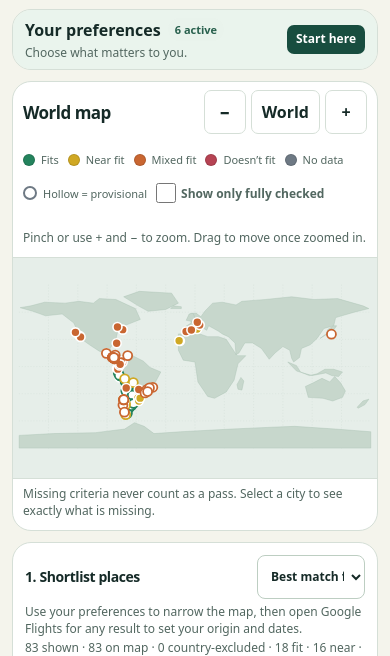
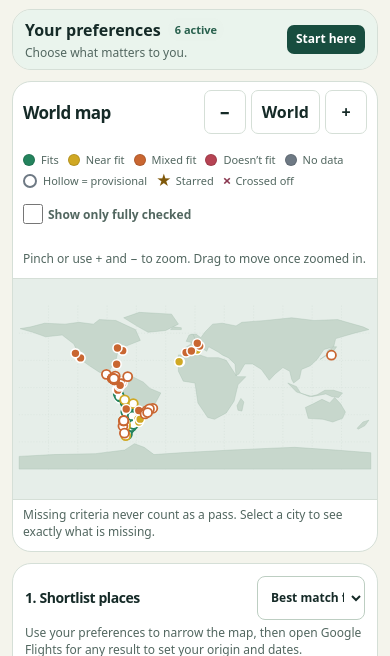
Before and after one commit to ikoskela/wherenow-web, a plain HTML site: page index.html in a window 390 px wide. Shown: the part 188-844 px from the top of the page. Drawn offline with Linux system fonts and the light colour scheme.

Commit message:
Add persistent star and cross-off marks to atlas cities

```diff
--- a/index.html
+++ b/index.html
@@ -30,6 +30,7 @@ main{max-width:1460px;margin:auto;padding:27px 28px 32px}.hero{display:flex;alig
 @media(max-width:480px){.flight-step .row{flex-wrap:wrap}.flight-step .row label{flex-basis:42%}}
 .rent-screen:empty{display:none}.rent-screen{margin:7px 0;padding:8px 10px;border:1px solid #c8d8cd;border-radius:8px;background:#f2f7f3;font-size:12px;color:#314b3f}.rent-screen p{margin:4px 0}.rent-screen .action{min-height:36px;margin-top:4px}
 .flight-card{display:block;margin:3px 0 7px 9px;font-size:.82rem;text-underline-offset:2px}
+.detail-heading{display:flex;justify-content:space-between;align-items:flex-start;gap:8px 16px;flex-wrap:wrap}.detail-heading h2{min-width:0;overflow-wrap:anywhere}.mark-controls{display:flex;gap:8px;flex-wrap:wrap;margin-left:auto}.mark-controls button{min-height:44px}.mark-controls button[aria-pressed=true],.city .personal-mark{background:#fff3d1;border-color:#b88019;color:#553b08}.mark-controls #mark-crossed[aria-pressed=true],.city .personal-mark.crossed{background:#f4eaec;border-color:#ac6a79;color:#682c3c}.city .personal-mark{display:inline-block;border:1px solid;padding:1px 6px;border-radius:5px;margin:4px 0 0;font-size:11px;font-weight:750}.mark-key{display:inline-flex;gap:4px;align-items:center}.mark-key b{font-size:15px;line-height:1}.mark-key.star b{color:#80590b}.mark-key.cross b{color:#8a3850}.marker-symbol,.marker-symbol *{pointer-events:none}.marker-symbol.star{fill:#ffd472;stroke:#452e08;stroke-width:1}.marker-symbol.crossed{fill:none;stroke:#66263a;stroke-width:2;stroke-linecap:round;paint-order:stroke}.marker.has-mark:not(.provisional):not(.neutral){stroke:var(--mark-color);stroke-width:2}.marker.has-mark{fill:#fff9ee}
 </style>
 </head>
 <body>
@@ -46,7 +47,7 @@ main{max-width:1460px;margin:auto;padding:27px 28px 32px}.hero{display:flex;alig
 <div class="reset"><small>Blank means no limit.</small><div class="filter-actions"><button id="reset" type="button" class="action">Reset filters</button><button id="updateMap" type="button" class="action">Update map</button></div></div>
 </form></details></aside>
 
-<div class="panel"><div class="mapbar"><h2>World map</h2><div class="maptools"><button id="zoomout" type="button" aria-label="Zoom out">−</button><button id="world" type="button" aria-label="Reset world map">World</button><button id="zoomin" type="button" aria-label="Zoom in">+</button></div></div><div class="legend" aria-label="Map key"><span class="status green">Fits</span><span class="status yellow">Near fit</span><span class="status orange">Mixed fit</span><span class="status red">Doesn’t fit</span><span class="status gray">No data</span><span class="status gray outline">Hollow = provisional</span><label class="complete"><input id="onlyComplete" type="checkbox">Show only fully checked</label></div><p class="criteria-note">Pinch or use + and − to zoom. Drag to move once zoomed in.</p><div class="mapframe"><svg id="map" viewBox="0 0 1000 490" role="group" aria-label="Color-coded world map of destinations"></svg></div><p class="criteria-note">Missing criteria never count as a pass. Select a city to see exactly what is missing.</p></div>
+<div class="panel"><div class="mapbar"><h2>World map</h2><div class="maptools"><button id="zoomout" type="button" aria-label="Zoom out">−</button><button id="world" type="button" aria-label="Reset world map">World</button><button id="zoomin" type="button" aria-label="Zoom in">+</button></div></div><div class="legend" aria-label="Map key"><span class="status green">Fits</span><span class="status yellow">Near fit</span><span class="status orange">Mixed fit</span><span class="status red">Doesn’t fit</span><span class="status gray">No data</span><span class="status gray outline">Hollow = provisional</span><span class="mark-key star"><b aria-hidden="true">★</b><span>Starred</span></span><span class="mark-key cross"><b aria-hidden="true">×</b><span>Crossed off</span></span><label class="complete"><input id="onlyComplete" type="checkbox">Show only fully checked</label></div><p class="criteria-note">Pinch or use + and − to zoom. Drag to move once zoomed in.</p><div class="mapframe"><svg id="map" viewBox="0 0 1000 490" role="group" aria-label="Color-coded world map of destinations"></svg></div><p class="criteria-note">Missing criteria never count as a pass. Select a city to see exactly what is missing.</p></div>
 <div id="detail" class="panel detail" aria-live="polite"></div>
 <section class="panel results" id="results"><div class="resulthead"><h2 class="find-title">1. Shortlist places</h2><div class="results-tools"><label><select id="sort" aria-label="Sort results"><option value="match">Best match first</option><option value="az">City A–Z</option></select></label></div></div><p class="step-one">Use your preferences to narrow the map, then open Google Flights for any result to set your origin and dates.</p><p id="counts" class="counts" aria-live="polite">Loading destinations…</p><div id="airScreen" class="rent-screen" aria-live="polite"></div><div id="rentScreen" class="rent-screen" aria-live="polite"></div><ol class="cards" id="cities"></ol></section>
 <details class="data"><summary>How the colors and data work</summary><p>Green: all checked criteria fit. Yellow: at least one is just outside a limit, with no clear miss. Orange: at least one fit or near fit and one clear miss. Red: all checked criteria clearly miss. Hollow pins are provisional: one or more active criteria are missing. A solid gray pin means none could be checked. With no active criteria, pins have a neutral gray outline. Near allowances: 10% for cost and rain; 2 °C for temperature; 1 hour for time zone.</p><p>Social and mosquito ratings are coarse, scoped to their stated sources where available, and never guessed from city population or climate. Unavailable observations remain unknown. Flight search opens Google Flights. WhereNow does not check prices or use them to rank destinations.</p><p id="sources"></p><p><a href="https://github.com/ikoskela/wherenow-web/blob/main/CLIMATE-DATA-SOURCES.md" target="_blank" rel="noopener noreferrer">Climate data sources</a></p></details>
@@ -81,6 +82,7 @@ Object.assign(bilingual, {
 });
 let lang=read('wherenow-language-v1','en')==='es'?'es':'en', dataRaw=null, loadError=false;
 Object.assign(bilingual,{'Choose what matters to you.':'Elige qué te importa.','Start here':'Empieza aquí','Hide filters':'Ocultar filtros','Update map':'Actualizar mapa'});
+Object.assign(bilingual,{'Star':'Guardar con estrella','Cross off':'Descartar','Starred':'Con estrella','Crossed off':'Descartado','Personal city marks':'Marcas personales'});
 const tr=s=>lang==='es'?(bilingual[s]??s):s;
 const states={green:'Fits',yellow:'Near fit',orange:'Mixed fit',red:'Doesn’t fit',gray:'Not scored'};
 Object.assign(bilingual,{"Use your preferences to narrow the map, then open Google Flights for any result to set your origin and dates.": "Filtra el mapa y abre Google Flights en cualquier resultado para elegir el origen y las fechas.", "Flight search opens Google Flights. WhereNow does not check prices or use them to rank destinations.": "Los enlaces abren Google Flights. WhereNow no consulta precios ni los usa para ordenar destinos."});
@@ -103,6 +105,15 @@ $('onlyComplete').checked=read('wherenow-complete-v1',false)===true;
 $('airUnknown').checked=read('wherenow-air-unknown-v1',false)===true;
 $('airUnknown').onchange=()=>save('wherenow-air-unknown-v1',$('airUnknown').checked);
 function setCompleteness(){save('wherenow-complete-v1',$('onlyComplete').checked);render();}$('onlyComplete').onchange=setCompleteness;
+const markKey='wherenow-city-marks-v1',rawMarks=read(markKey,{});
+const marks=new Map(Object.entries(rawMarks&&typeof rawMarks==='object'?rawMarks:{}).filter(([,v])=>v==='star'||v==='crossed'));
+const markLabel=v=>v==='star'?'Starred':'Crossed off';
+const markGlyph=v=>v==='star'?'★':'×';
+const markPriority=v=>v==='star'?0:v==='crossed'?2:1;
+function toggleCityMark(id,value){
+ if(marks.get(id)===value)marks.delete(id);else marks.set(id,value);
+ save(markKey,Object.fromEntries(marks));render();$('mark-'+value)?.focus({preventScroll:true});
+}
 const overrides=read('wherenow-overrides-v1',{});let locs=[],selected=null,viewport=[0,0,1000,490],mapPoints=[],mapDrawn=false;
 function defaultMonth(){const d=new Date();return d.getFullYear()+'-'+String(d.getMonth()+1).padStart(2,'0')}
 const zoneNames=[["America/Los_Angeles","Pacific Time"],["America/Denver","Mountain Time"],["America/Phoenix","Arizona (no daylight saving)"],["America/Chicago","Central Time"],["America/New_York","Eastern Time"],["America/Anchorage","Alaska"],["Pacific/Honolulu","Hawaii"],["America/Halifax","Atlantic Canada"],["America/Mexico_City","Mexico City"],["America/Bogota","Bogotá"],["America/Lima","Lima"],["America/La_Paz","La Paz"],["America/Asuncion","Asunción"],["America/Santiago","Santiago"],["America/Argentina/Buenos_Aires","Buenos Aires"],["America/Sao_Paulo","São Paulo"],["Atlantic/Azores","Azores"],["Europe/London","London"],["Europe/Paris","Central Europe (Paris, Berlin)"],["Europe/Athens","Eastern Europe (Athens)"],["Africa/Casablanca","Casablanca"],["Africa/Johannesburg","Johannesburg"],["Africa/Nairobi","Nairobi"],["Asia/Dubai","Dubai"],["Asia/Kolkata","India"],["Asia/Bangkok","Bangkok"],["Asia/Singapore","Singapore"],["Asia/Hong_Kong","Hong Kong"],["Asia/Tokyo","Tokyo"],["Australia/Perth","Perth"],["Australia/Sydney","Sydney"],["Pacific/Auckland","Auckland"]];
@@ -224,7 +235,7 @@ const outlines=[
 [[-9,51],[-6,58],[-2,59],[1,51],[-4,50]],[[-25,64],[-22,67],[-14,66],[-14,64]], [[-180,-76],[-145,-74],[-102,-73],[-72,-69],[-62,-62],[-52,-66],[-42,-74],[-15,-72],[37,-69],[78,-67],[102,-66],[144,-69],[180,-72],[180,-90],[-180,-90]]
 ];
 function mapInit(){if(mapDrawn)return;mapDrawn=true;const m=$('map');for(let la=-60;la<=60;la+=30){const [_,y]=project(0,la);m.append(svg('line',{x1:16,y1:y,x2:984,y2:y,stroke:'#cad9d1','stroke-dasharray':'3 5'}))}for(let lo=-150;lo<=150;lo+=30){const [x]=project(lo,0);m.append(svg('line',{x1:x,y1:16,x2:x,y2:466,stroke:'#cad9d1','stroke-dasharray':'3 5'}))}const bg=svg('g',{id:baseId,'aria-hidden':'true'});outlines.forEach(a=>bg.append(svg('polygon',{points:a.map(([lon,lat])=>project(lon,lat).join(',')).join(' '),fill:'#c7d7cc',stroke:'#a9c1b3','stroke-width':1.15})));m.append(bg);mapPoints=svg('g',{id:'markers'});m.append(mapPoints);}
-function resizeMarkers(){if(!mapPoints?.children)return;const m=$('map'), w=Math.min(m.clientWidth,m.clientHeight/.49)||1000;const scale=viewport[2]/w;for(const dot of mapPoints.children){const px=dot.classList.contains('marker-halo')?10:dot.classList.contains('selected')?6.5:4.5;dot.setAttribute('r',String(px*scale));}}
+function resizeMarkers(){if(!mapPoints?.children)return;const m=$('map'), w=Math.min(m.clientWidth,m.clientHeight/.49)||1000;const scale=viewport[2]/w;for(const dot of mapPoints.children){if(dot.classList.contains('marker-symbol')){dot.setAttribute('transform','translate('+dot.dataset.x+' '+dot.dataset.y+') scale('+scale+')');continue;}const px=dot.classList.contains('has-mark')?(dot.classList.contains('selected')?8:6.5):dot.classList.contains('marker-halo')?10:dot.classList.contains('selected')?6.5:4.5;dot.setAttribute('r',String(px*scale));}}
 if(typeof ResizeObserver==='function')new ResizeObserver(resizeMarkers).observe($('map'));else window.addEventListener('resize',resizeMarkers);
 function setView(next){viewport=next;$('map').setAttribute('viewBox',next.join(' '));resizeMarkers();}
 function scaleView(factor){const [x,y,w,h]=viewport, nw=Math.min(1000,Math.max(8,w*factor)),nh=nw*.49;setView([Math.min(1000-nw,Math.max(0,x+(w-nw)/2)),Math.min(490-nh,Math.max(0,y+(h-nh)/2)),nw,nh]);}
@@ -248,7 +259,17 @@ gestureMap.addEventListener('dblclick',e=>{e.preventDefault();const f=mapFractio
 
 function fitLabel(a){const base=tr(a.neutral?'No limits':a.color==='gray'?'No data':states[a.color]);return a.provisional?tr('Provisional')+' · '+base:base;}
 function fitClass(a){return 'status '+a.color+(a.provisional?' provisional':a.neutral?' neutral':'');}
-function details(a){const out=$('detail');out.replaceChildren();if(!a)return;const {x}=a;const head=make('h2',x.city+' · '+x.country);head.id='selected-city';out.append(head);out.append(make('span',fitLabel(a),fitClass(a)));
+function markerSymbol(mark,cx,cy){
+ if(!mark)return null;
+ return svg('path',{d:mark==='star'?'M0 -4.7 L1.4 -1.5 L4.7 -1.4 L2.2 .8 L2.9 4.1 L0 2.4 L-2.9 4.1 L-2.2 .8 L-4.7 -1.4 L-1.4 -1.5 Z':'M-3.2 -3.2 L3.2 3.2 M3.2 -3.2 L-3.2 3.2','data-x':cx,'data-y':cy,class:'marker-symbol '+mark,'aria-hidden':'true'});
+}
+function details(a){const out=$('detail');out.replaceChildren();if(!a)return;const {x}=a;const head=make('h2',x.city+' · '+x.country);head.id='selected-city';const header=make('div',undefined,'detail-heading'),controls=make('div',undefined,'mark-controls');controls.setAttribute('role','group');controls.setAttribute('aria-label',tr('Personal city marks'));
+for(const [mark,caption] of [['star','Star'],['crossed','Cross off']]){
+ const button=make('button',undefined,'action');button.type='button';button.id='mark-'+mark;
+ button.setAttribute('aria-pressed',String(marks.get(x.id)===mark));const glyph=make('span',markGlyph(mark));glyph.setAttribute('aria-hidden','true');
+ button.append(glyph,document.createTextNode(' '+tr(caption)));button.onclick=()=>toggleCityMark(x.id,mark);controls.append(button);
+}
+header.append(head,controls);out.append(header);out.append(make('span',fitLabel(a),fitClass(a)));
 const [,mo]=bounds();const [,currentMonth]=bounds();const high=num(x.months?.[currentMonth]?.highC);const known=[timeLabel(x,a.d)||null,high===null?null:(lang==='es'?'Máxima diaria media: ':'Avg daytime high: ')+high+' °C',a.t===null?null:a.t+tr(' °C mean'),a.rain===null?null:a.rain+tr(' mm precipitation'),a.humidity===null?null:(lang==='es'?'Humedad relativa: ':'Relative humidity: ')+a.humidity+'%',a.mos===null?null:tr('Mosquito: ')+tr(level[a.mos]),a.social===null?null:tr('Social scene: ')+tr(socialName[a.social])].filter(Boolean);
 out.append(make('p',monthName(mo)+': '+(known.length?known.join(' · '):tr('No usable observations yet.')),'citymetrics'));
 if(high!==null&&x.highTempSource){
@@ -320,13 +341,13 @@ const total=make('p',totalCap===null?tr('Monthly cost coverage: ')+(totals[0]+to
 if(completeOnly&&(cap!==null||totalCap!==null)){panel.append(make('p','Fully checked is on: it hides places missing any active criterion.'));const b=make('button','Include places with missing data','action');b.type='button';b.onclick=()=>{$('onlyComplete').checked=false;setCompleteness();};panel.append(b);}}
 function render(){
  const excluded=new Set($('exclude').value.split(/[,;\n]+/).map(normalizeCountry).filter(Boolean));const unc=locs.filter(x=>!excluded.has(normalizeCountry(x.country)));const candidates=unc.map(score), completeOnly=$('onlyComplete').checked;const byAirport=$('airKind').value&&airportData?candidates.filter(a=>a.air.status==='fit'||(a.air.status==='unknown'&&$('airUnknown').checked)):candidates;const rows=completeOnly?byAirport.filter(a=>a.missing.length===0):byAirport;drawAirportSummary(candidates);rentBreakdown(byAirport,completeOnly);
- const order={green:0,yellow:1,orange:2,gray:3,red:4};rows.sort((a,b)=>($('sort').value==='az'?0:order[a.color]-order[b.color]||Number(a.provisional)-Number(b.provisional)||b.sum.fit-a.sum.fit)||a.x.city.localeCompare(b.x.city,lang));updateSummary();
+ const order={green:0,yellow:1,orange:2,gray:3,red:4};rows.sort((a,b)=>($('sort').value==='az'?0:markPriority(marks.get(a.x.id))-markPriority(marks.get(b.x.id))||order[a.color]-order[b.color]||Number(a.provisional)-Number(b.provisional)||b.sum.fit-a.sum.fit)||a.x.city.localeCompare(b.x.city,lang));updateSummary();
  const markerNodes=[],cardNodes=[];let activeMarker=null;const totals={green:0,yellow:0,orange:0,red:0,gray:0};let mapped=0,partial=0,neutral=0;
- rows.forEach(a=>{const {x}=a;totals[a.color]++;if(a.provisional)partial++;if(a.neutral)neutral++;const li=make('li'),b=make('button',undefined,'city');b.type='button';b.setAttribute('aria-pressed',String(selected===x.id));b.append(make('strong',x.city),make('small',x.country+(timeLabel(x,a.d)?' · '+timeLabel(x,a.d):'')),make('br'),make('span',fitLabel(a),fitClass(a)));if(a.missing.length)b.append(make('small',tr('Missing: ')+a.missing.join(', '),'missing'));if(a.rent===null&&num($('rent').value)!==null){const context=secondaryRent(x),samples=window.whereNowRentOverlay?.records?.find(v=>v.id===x.id)?.furnishedRentalSamples?.listings;if(context||samples?.length)b.append(make('small',lang==='es'?'Hay referencias de alquiler en la ficha':'Rent references in city details','missing'));}b.onclick=()=>choose(x.id,true,true);li.append(b,flightLink(x,true));cardNodes.push(li);
- if(num(x.lat)!==null&&num(x.lon)!==null){mapped++;const [cx,cy]=project(x.lon,x.lat);const dot=svg('circle',{cx,cy,r:selected===x.id?7:4.6,fill:a.provisional||a.neutral?'#fff':theme[a.color],style:a.provisional||a.neutral?'--marker-outline:'+theme[a.color]:undefined,class:'marker'+(a.provisional?' provisional':a.neutral?' neutral':'')+(selected===x.id?' selected':''),tabindex:'0',role:'button','aria-pressed':String(selected===x.id),'aria-label':x.city+', '+x.country+': '+fitLabel(a)+(a.missing.length?' · '+tr('Missing: ')+a.missing.join(', '):'')});const label=svg('title',{});label.textContent=x.city+' · '+fitLabel(a);dot.append(label);dot.onclick=()=>choose(x.id,true);dot.onkeydown=e=>{if(e.key==='Enter'||e.key===' '){e.preventDefault();choose(x.id,true)}};if(selected===x.id)activeMarker={dot,cx,cy};else markerNodes.push(dot);}
+ rows.forEach(a=>{const {x}=a,mark=marks.get(x.id);totals[a.color]++;if(a.provisional)partial++;if(a.neutral)neutral++;const li=make('li'),b=make('button',undefined,'city');b.type='button';b.setAttribute('aria-pressed',String(selected===x.id));b.append(make('strong',x.city),make('small',x.country+(timeLabel(x,a.d)?' · '+timeLabel(x,a.d):'')),make('br'),make('span',fitLabel(a),fitClass(a)));if(a.missing.length)b.append(make('small',tr('Missing: ')+a.missing.join(', '),'missing'));if(mark)b.append(make('span',markGlyph(mark)+' '+tr(markLabel(mark)),'personal-mark '+mark));if(a.rent===null&&num($('rent').value)!==null){const context=secondaryRent(x),samples=window.whereNowRentOverlay?.records?.find(v=>v.id===x.id)?.furnishedRentalSamples?.listings;if(context||samples?.length)b.append(make('small',lang==='es'?'Hay referencias de alquiler en la ficha':'Rent references in city details','missing'));}b.onclick=()=>choose(x.id,true,true);li.append(b,flightLink(x,true));cardNodes.push(li);
+ if(num(x.lat)!==null&&num(x.lon)!==null){mapped++;const [cx,cy]=project(x.lon,x.lat);const dot=svg('circle',{cx,cy,r:selected===x.id?7:4.6,fill:a.provisional||a.neutral?'#fff':theme[a.color],style:'--marker-outline:'+theme[a.color]+';--mark-color:'+theme[a.color],class:'marker'+(mark?' has-mark':'')+(a.provisional?' provisional':a.neutral?' neutral':'')+(selected===x.id?' selected':''),tabindex:'0',role:'button','aria-pressed':String(selected===x.id),'aria-label':x.city+', '+x.country+': '+fitLabel(a)+(mark?' · '+tr(markLabel(mark)):'')+(a.missing.length?' · '+tr('Missing: ')+a.missing.join(', '):'')});const label=svg('title',{});label.textContent=x.city+' · '+fitLabel(a)+(mark?' · '+tr(markLabel(mark)):'');dot.append(label);dot.onclick=()=>choose(x.id,true);dot.onkeydown=e=>{if(e.key==='Enter'||e.key===' '){e.preventDefault();choose(x.id,true)}};const symbol=markerSymbol(mark,cx,cy);if(selected===x.id)activeMarker={dot,cx,cy,symbol};else{markerNodes.push(dot);if(symbol)markerNodes.push(symbol);}}
  });
  const current=rows.find(a=>a.x.id===selected);if(!current)selected=null;
- if(activeMarker)markerNodes.push(svg('circle',{cx:activeMarker.cx,cy:activeMarker.cy,class:'marker-halo','aria-hidden':'true'}),activeMarker.dot);
+ if(activeMarker)markerNodes.push(svg('circle',{cx:activeMarker.cx,cy:activeMarker.cy,class:'marker-halo','aria-hidden':'true'}),activeMarker.dot,...(activeMarker.symbol?[activeMarker.symbol]:[]));
  mapPoints.replaceChildren(...markerNodes);resizeMarkers();$('cities').replaceChildren(...cardNodes);
  $('counts').textContent=lang==='es'?rows.length+' visibles · '+mapped+' en el mapa · '+(locs.length-unc.length)+' excluidos por país · '+totals.green+' encajan · '+totals.yellow+' casi encajan · '+totals.orange+' parciales · '+totals.red+' no encajan · '+totals.gray+' sin evaluar':rows.length+' shown · '+mapped+' on map · '+(locs.length-unc.length)+' country-excluded · '+totals.green+' fit · '+totals.yellow+' near · '+totals.orange+' mixed · '+totals.red+' miss · '+totals.gray+' not scored';
  if(partial)$('counts').textContent+=lang==='es'?' · '+partial+' provisionales':' · '+partial+' provisional';
```
